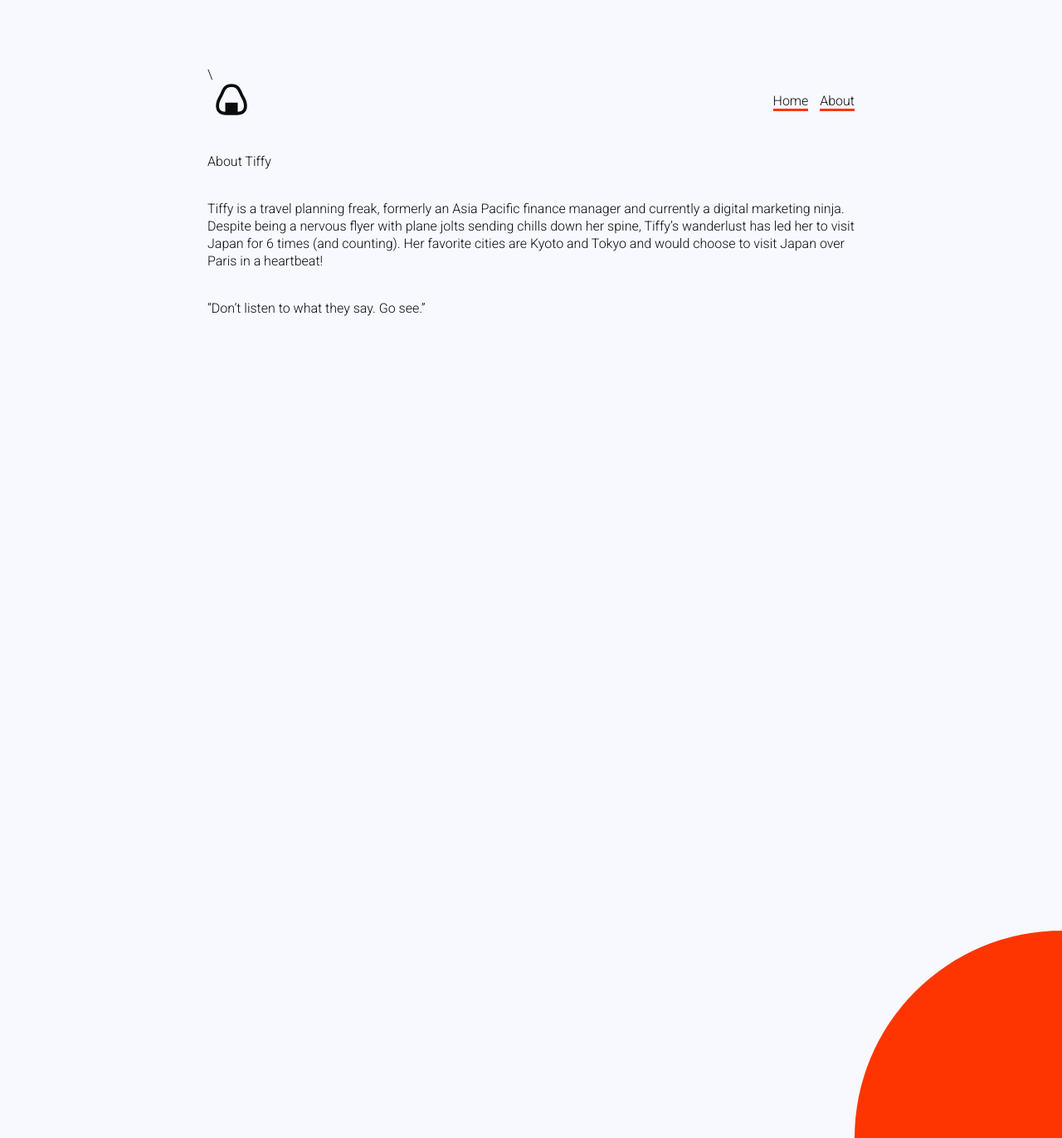
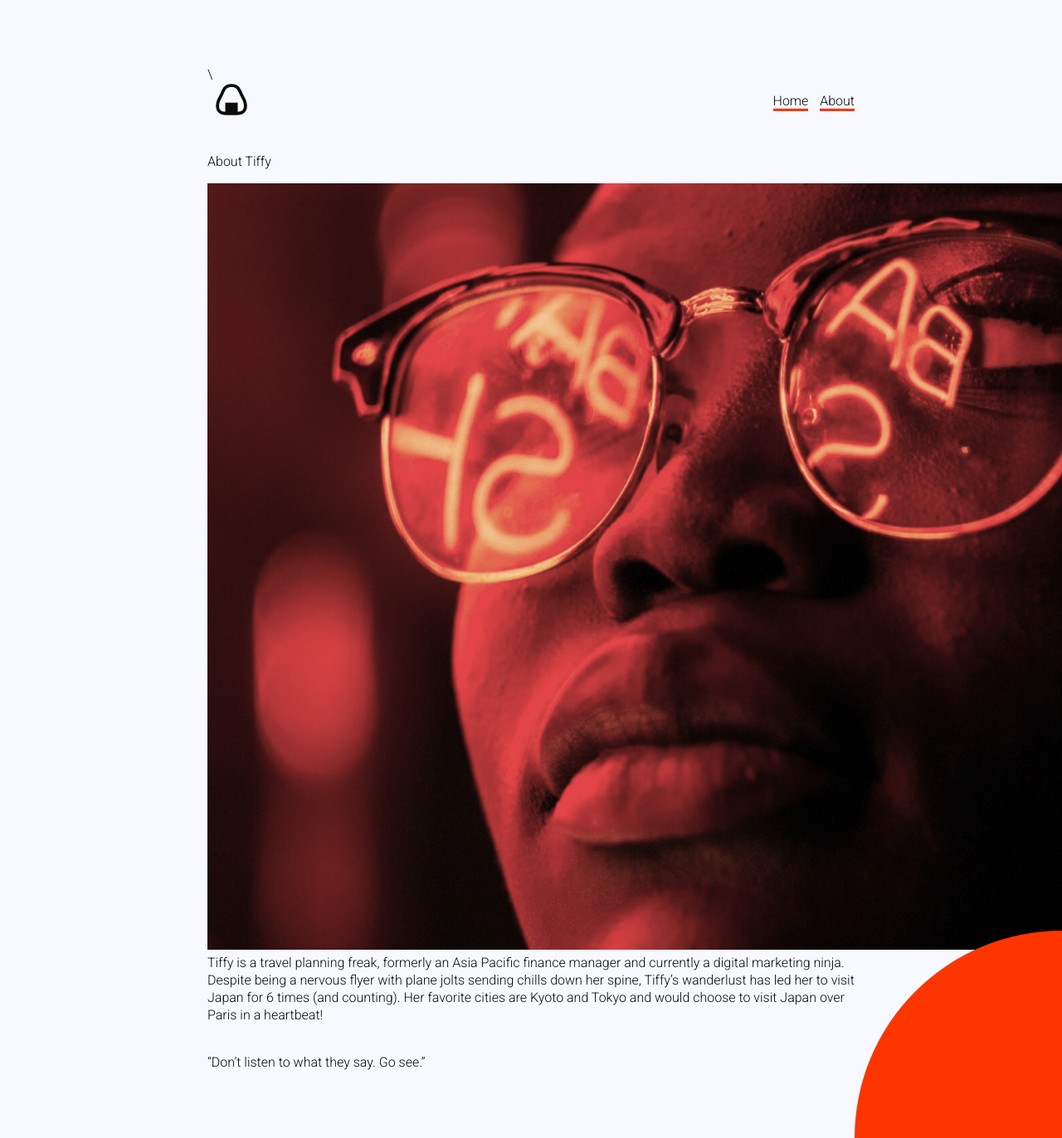
Before and after one commit to lolozhang/september, a Jekyll site: the page built from about.markdown, in a window 1280 px wide and 1372 px high. Shown: the whole window at 83% size. Built offline with Jekyll 4.4.1, drawn with Linux system fonts in a browser that asks for light colours.

Commit message:
Updated About

```diff
--- a/about.markdown
+++ b/about.markdown
@@ -6,7 +6,7 @@ layout: default
 
 About Tiffy
 
-\
+![about.jpg](/uploads/about.jpg)\
 Tiffy is a travel planning freak, formerly an Asia Pacific finance manager and currently a digital marketing ninja. Despite being a nervous flyer with plane jolts sending chills down her spine, Tiffy’s wanderlust has led her to visit Japan for 6 times (and counting). Her favorite cities are Kyoto and Tokyo and would choose to visit Japan over Paris in a heartbeat!
 
 \
```
